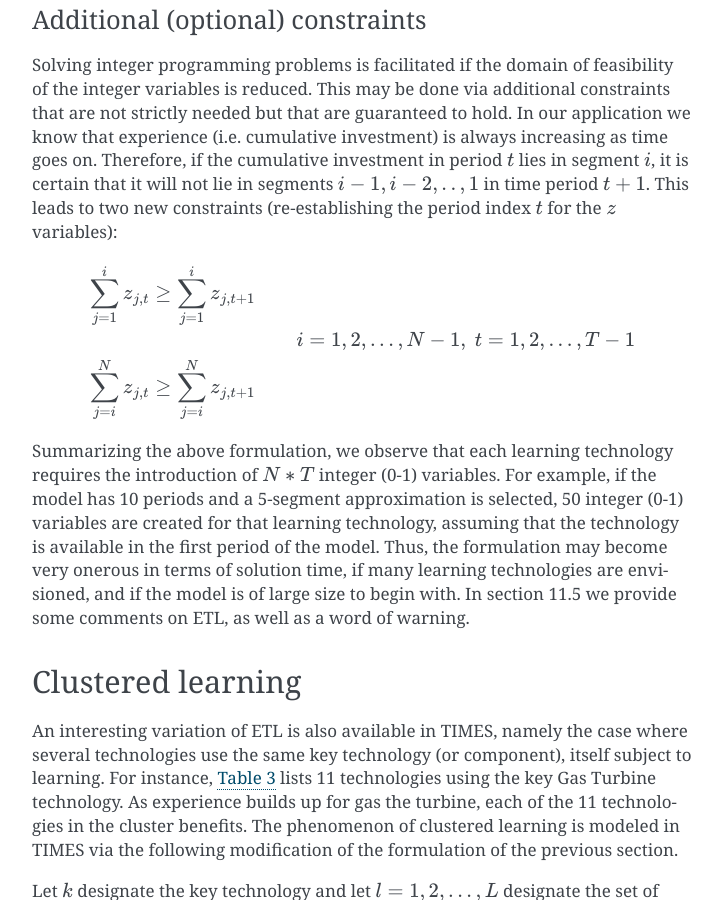
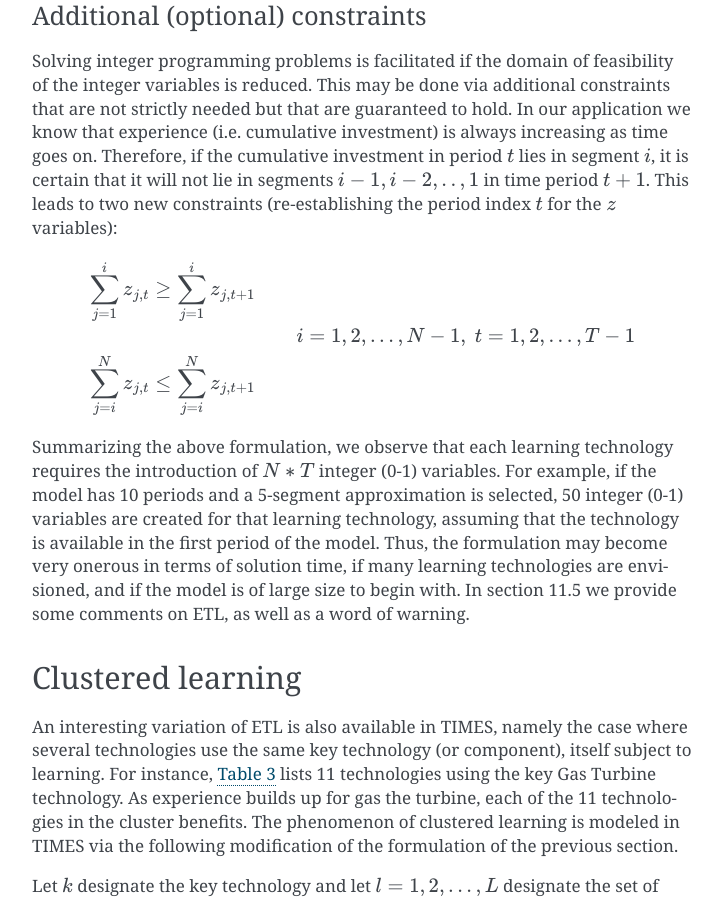
Before and after one commit to experimentarium/times, a Sphinx documentation site: the page built from docs/part-1/11-tech-learning.md, in a window 1280 px wide and 900 px high, scrolled down 6215 px. Shown: the whole window, without its empty margins (388-1110 px from the left). Built offline with Sphinx 7.4.7, drawn with Linux system fonts in a browser that asks for light colours; some of the changed text lies outside the part shown.

Commit message:
Update 11-tech-learning.md
Completed missing part of equation in subpart "Calculation of breakeven points"
Fix inequality sign in part "Additional constraints"

```diff
--- a/docs/part-1/11-tech-learning.md
+++ b/docs/part-1/11-tech-learning.md
@@ -129,7 +129,7 @@ $$
 \begin{aligned}
 &{\sum^{i}_{j=1} z_{j,t}} \geq {\sum^{i}_{j=1} z_{j,t+1}} \\
 && i=1,2,...,N-1, \space t=1,2,...,T-1 \\
-&{\sum^{N}_{j=i} z_{j,t}} \geq {\sum^{N}_{j=i} z_{j,t+1}}
+&{\sum^{N}_{j=i} z_{j,t}} \leq {\sum^{N}_{j=i} z_{j,t+1}}
 \end{aligned}
 $$
 
```
Also changed, not shown: other parts of docs/part-1/11-tech-learning.md (+1 -1 lines).
